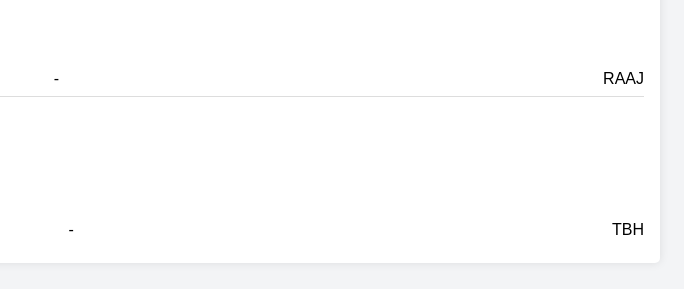
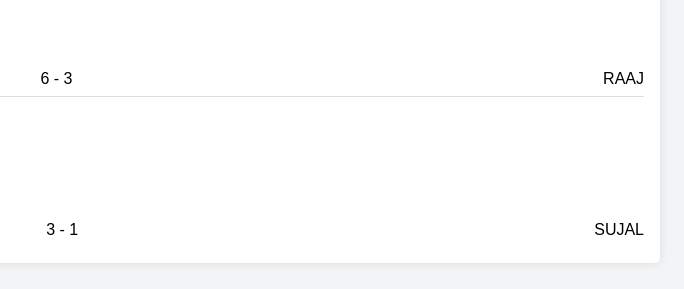
Before and after one commit to 4itaashish/Manakamana-Premiere-League, a plain HTML site: page index.html in a window 1280 px wide. Shown: the part 2824-3113 px from the top of the page, 588-1272 px from the left. Drawn offline with Linux system fonts and the light colour scheme.

Commit message:
Update index.html

```diff
--- a/index.html
+++ b/index.html
@@ -284,15 +284,15 @@
             </div><h2>QUALIFIER 2</h2>
             <div class="match">
                 <div> SUJAL </div>
-                <div> - </div>
+                <div>6 - 3</div>
                 <div> RAAJ </div>
             </div>
            <h2>Matchday 8</h2>
             <h2>GRAND-FINAL</h2>
             <div class="match">
                 <div> AASHISH </div>
-                <div> - </div>
-                <div> TBH </div>
+                <div>3 - 1</div>
+                <div> SUJAL </div>
             </div>
 
 
```
